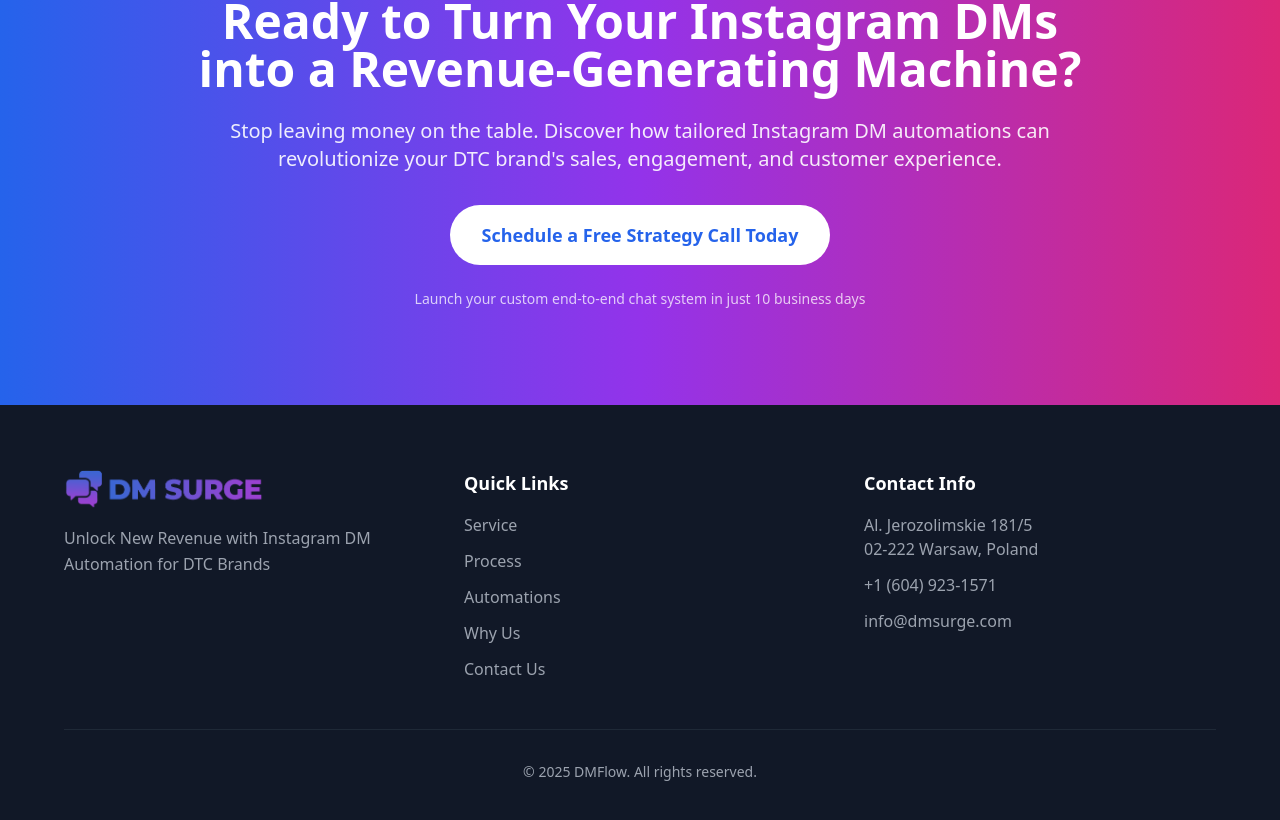
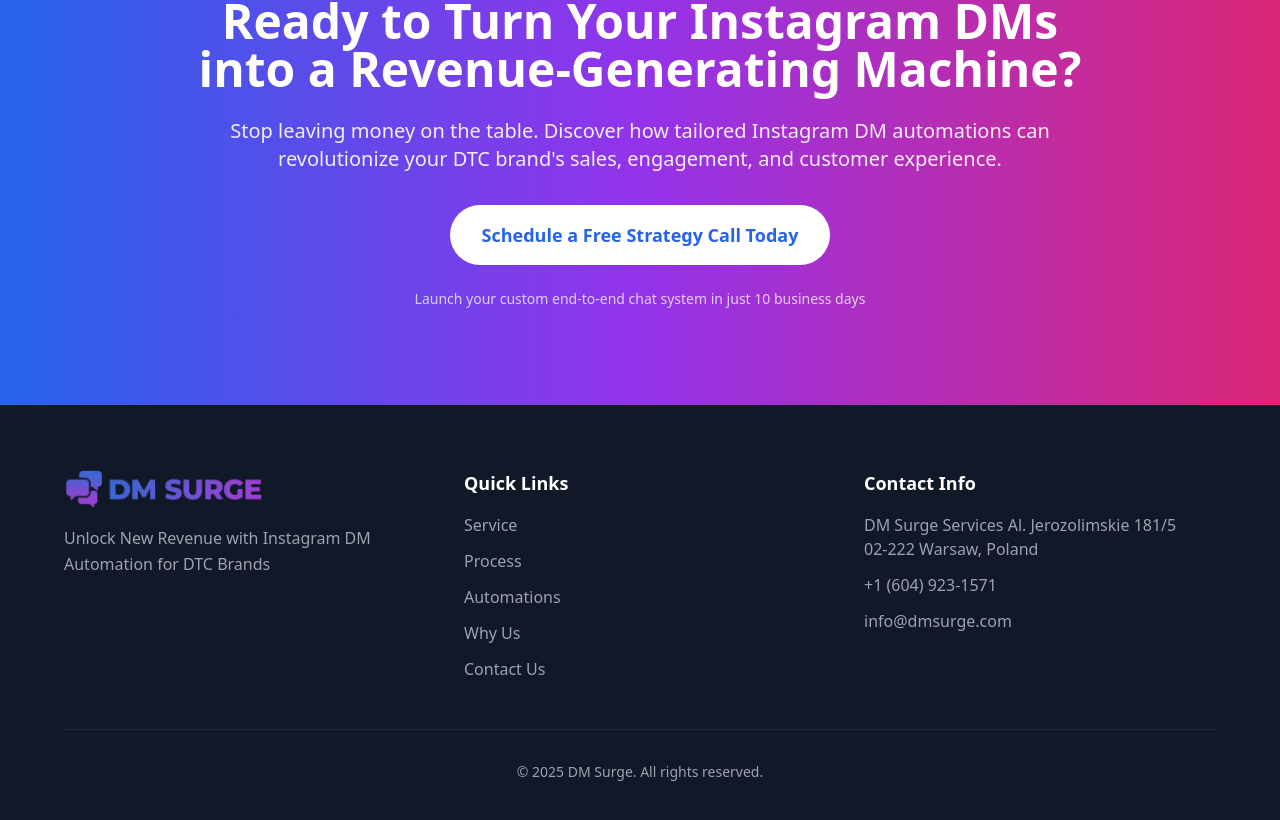
Before and after one commit to chtx/dmsurge-site, a React (Vite) app: page / in a window 1280 px wide. Shown: the part 5779-6599 px from the top of the page. Built offline with nearby package versions, Linux system fonts and the light colour scheme.

Commit message:
Updated alt text of images

```diff
--- a/src/App.tsx
+++ b/src/App.tsx
@@ -14,7 +14,7 @@
             <div className="flex items-center gap-3">
               <img
                 src={logoSrc}
-                alt="DM Flow Logo"
+                alt="DM Surge Logo"
                 className="h-10"
               />
             </div>
@@ -385,7 +385,7 @@
               <div className="flex items-center gap-3 mb-4">
                 <img
                   src={logoSrc}
-                  alt="DM Flow Logo"
+                  alt="DM Surge Logo"
                   className="h-10"
                 />
               </div>
@@ -431,6 +431,7 @@
               <h3 className="text-lg font-semibold mb-4">Contact Info</h3>
               <ul className="space-y-3 text-gray-400">
                 <li>
+                  DM Surge Services
                   Al. Jerozolimskie 181/5<br />
                   02-222 Warsaw, Poland
                 </li>
@@ -450,7 +451,7 @@
 
           {/* Copyright */}
           <div className="pt-8 border-t border-gray-800 text-center text-gray-400 text-sm">
-            © 2025 DMFlow. All rights reserved.
+            © 2025 DM Surge. All rights reserved.
           </div>
         </div>
       </footer>
```
